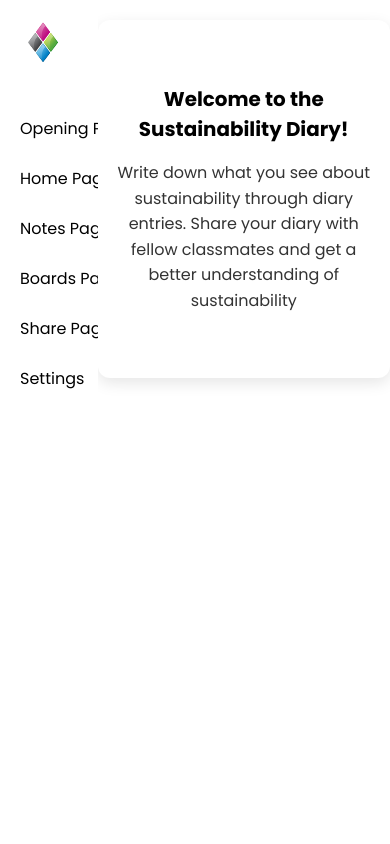
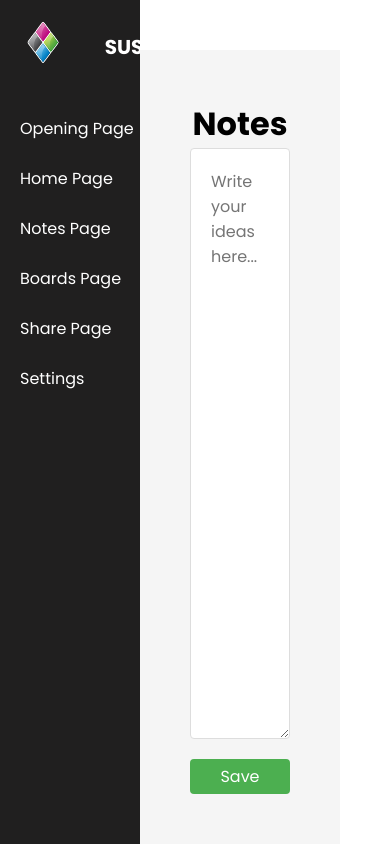
Before and after one commit to Geka19/Team-4---Webproject, a React (Create React App) app in the folder frontend/: page / in a window 390 px wide. Built offline with nearby package versions, Linux system fonts and the light colour scheme.

Commit message:
Fixes and clean up in code

```diff
--- a/frontend/src/App.js
+++ b/frontend/src/App.js
@@ -2,7 +2,7 @@ import { Routes, Route } from "react-router-dom";
 import NotFound from "./pages/NotFound";
 import Home from "./pages/Home";
 import Layout from "./components/Layout";
-import Notes from "./pages/Notes"; // Make sure to import the Notes component
+import Notes from "./pages/Notes";
 
 function App() {
   return (
@@ -10,9 +10,10 @@ function App() {
       {/* Here you can add more routes for example if you create another page */}
       <Route path="/" element={<Layout />}>
         {/* Home/welcome route */}
-        <Route index element={<Home />} />
+        <Route path="home" element={<Home />} />
+
         {/* Notes route */}
-        <Route path="notes" element={<Notes />} />
+        <Route index element={<Notes />} />
       </Route>
 
       {/* Fallback route for unmatched paths */}
--- a/frontend/src/components/Layout.js
+++ b/frontend/src/components/Layout.js
@@ -2,11 +2,7 @@ import { Outlet } from "react-router-dom";
 import "../styles/Layout.css";
 import Sidebar from "../components/Sidebar";
 
-/**
- * Layout component that wraps the main content and sidebar.
- * It serves as a structural component for pages, providing
- * consistent layout across the application.
- */
+// For the main layout
 const Layout = () => {
   return (
     <div className="layout-container">
--- a/frontend/src/components/Sidebar.js
+++ b/frontend/src/components/Sidebar.js
@@ -16,14 +16,14 @@ function Sidebar() {
           </li>
 
           <li className="nav-link-item">
-            <Link to="/notes">
+            <Link to="/">
               <i className="fas fa-home"></i>
               <span className="nav-item">Opening Page</span>
             </Link>
           </li>
 
           <li className="nav-link-item">
-            <Link to="/">
+            <Link to="/home">
               <i className="fas fa-book-open"></i>
               <span className="nav-item">Home Page</span>
             </Link>
--- a/frontend/src/pages/NotFound.js
+++ b/frontend/src/pages/NotFound.js
@@ -1,7 +1,7 @@
 import React from "react";
 import { useNavigate } from "react-router-dom";
 import "../styles/Inaccessible.css";
-import NotFound_404 from "../assets/img/not-found.png";
+import NotFound_404 from "../assets/img/404.png";
 
 function NotFound() {
   const navigate = useNavigate();
@@ -11,10 +11,10 @@ function NotFound() {
       <img src={NotFound_404} alt="Not Found" />
       <h1>404: Page Not Found</h1>
       <p>
-        We're sorry, but the page you are looking for doesn't exist or has been
+        We're sorry, the page you are looking for doesn't exist or has been
         moved.
       </p>
-      <button onClick={() => navigate("/")}>Go Home</button>
+      <button onClick={() => navigate("/")}>Go Back</button>
     </div>
   );
 }
--- a/frontend/src/pages/Notes.js
+++ b/frontend/src/pages/Notes.js
@@ -10,7 +10,7 @@ function Notes() {
   };
 
   return (
-    <div class="container">
+    <div className="container">
       <h1>Notes</h1>
       <textarea
         value={note}
--- a/frontend/src/styles/Home.css
+++ b/frontend/src/styles/Home.css
@@ -7,87 +7,3 @@
     border-radius: 12px;
     box-shadow: 0 5px 15px rgba(0, 0, 0, 0.1);
 }
-
-.home-container h1,
-.home-container h2 {
-    color: var(--black);
-    margin-bottom: 1rem;
-}
-
-.home-container h2 {
-    font-size: 1.25rem;
-}
-
-.home-container .gameplay h2 {
-    margin-bottom: 0;
-}
-
-.gameplay {
-    display: flex;
-    flex-wrap: wrap;
-}
-
-.home-container section {
-    margin-top: 2rem;
-}
-
-.home-container p {
-    color: var(--dark-gray);
-    margin-bottom: 2rem;
-    line-height: 1.6;
-    font-size: 1rem;
-}
-
-.home-container ol {
-    text-align: left;
-    display: inline-block;
-    margin-top: 1rem;
-}
-
-.home-container ol li {
-    margin-bottom: 0.5rem;
-    font-size: 1rem;
-    line-height: 1.6;
-}
-
-.home-container ol li span {
-    font-weight: 600;
-}
-
-.home-container button {
-    font-size: 1rem;
-    padding: 12px 24px;
-    margin: 0 12px;
-    border-radius: 25px;
-    border: none;
-    outline: none;
-    cursor: pointer;
-    transition:
-        background-color 0.3s,
-        box-shadow 0.2s;
-    background: var(--orange);
-    color: var(--pure-white);
-    box-shadow: 0 2px 4px rgba(0, 0, 0, 0.1);
-}
-
-.home-container button:hover,
-.home-container button:focus {
-    background: var(--dark-orange);
-    box-shadow: 0 4px 8px rgba(0, 0, 0, 0.2);
-}
-
-.buttons {
-    margin-top: 2rem;
-}
-
-@media (max-width: 600px) {
-    .home-container {
-        margin: 20px auto;
-        padding: 2rem 1rem;
-    }
-
-    .home-container h1,
-    .home-container h2 {
-        font-size: calc(1rem + 1vw);
-    }
-}
--- a/frontend/src/styles/Inaccessible.css
+++ b/frontend/src/styles/Inaccessible.css
@@ -29,10 +29,10 @@
   outline: none;
   cursor: pointer;
   transition: background-color 0.3s;
-  background: var(--orange);
-  color: var(--pure-white);
+  background: orange;
+  color: white;
 }
 
 .notfound button:hover {
-  background: var(--dark-orange);
+  background: orange;
 }
--- a/frontend/src/styles/Notes.css
+++ b/frontend/src/styles/Notes.css
@@ -3,11 +3,11 @@
     flex-direction: column;
     align-items: center;
     justify-content: center;
-    height: calc(100vh - 50px); /* Subtract top margin from height */
+    height: calc(100vh - 50px);
     padding: 50px;
     background-color: #f5f5f5;
-    margin-top: 50px; /* Add top margin */
-    margin-right: 50px; /* Add right margin */
+    margin-top: 50px;
+    margin-right: 50px;
 }
 
 textarea {
--- a/frontend/src/styles/Sidebar.css
+++ b/frontend/src/styles/Sidebar.css
@@ -11,7 +11,8 @@
   bottom: 0;
   height: 100vh;
   left: 0;
-  background: var(--pure-white);
+  background: rgb(32, 31, 31);
+  color: white;
   width: 300px;
   overflow: hidden;
   box-shadow: 0 20px 35px rgba(0, 0, 0, 0.1);
@@ -55,19 +56,5 @@
 }
 
 .container-sidebar .nav-link-item:hover {
-  background: var(--white);
+  background: rgb(110, 110, 173);
 }
-
-.container-sidebar .logout {
-  position: absolute;
-  bottom: 0;
-  background-color: transparent;
-  margin-left: 15px;
-  margin-bottom: 15px;
-  cursor: pointer;
-  font-size: 16px;
-}
-
-.container-sidebar .logout:hover {
-  color: var(--red);
-}
--- a/frontend/src/styles/index.css
+++ b/frontend/src/styles/index.css
@@ -9,18 +9,3 @@
   box-sizing: border-box;
   font-family: "Poppins", sans-serif;
 }
-
-:root {
-  --pure-white: #fff;
-  --white: #f8f8f8;
-  --pure-black: #000;
-  --baby-blue: #c3e0e5;
-  --light-gray: #f5f5f5;
-  --gray: #ccc;
-  --dark-gray: #333;
-  --blue-gray: #5885af;
-  --orange: #ff9636;
-  --dark-orange: #d37506;
-  --red: #c62f2f;
-  --green: #4caf50;
-}
```
Also changed, not shown: frontend/src/components/Loading.js (deleted, +0 -12 lines), frontend/src/styles/Loading.css (deleted, +0 -24 lines), frontend/src/assets/img/404.png (added), frontend/src/assets/img/not-found.png (deleted).
